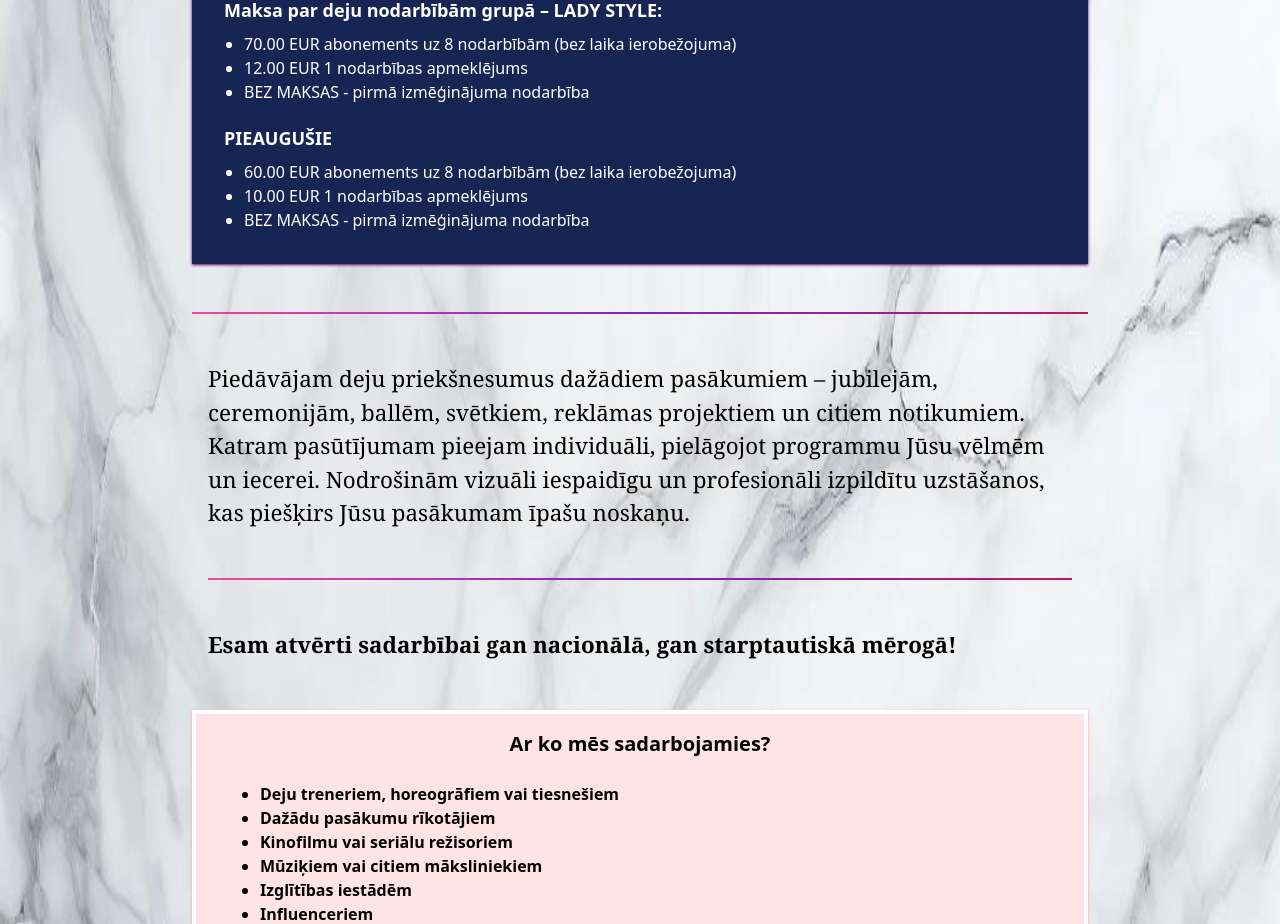
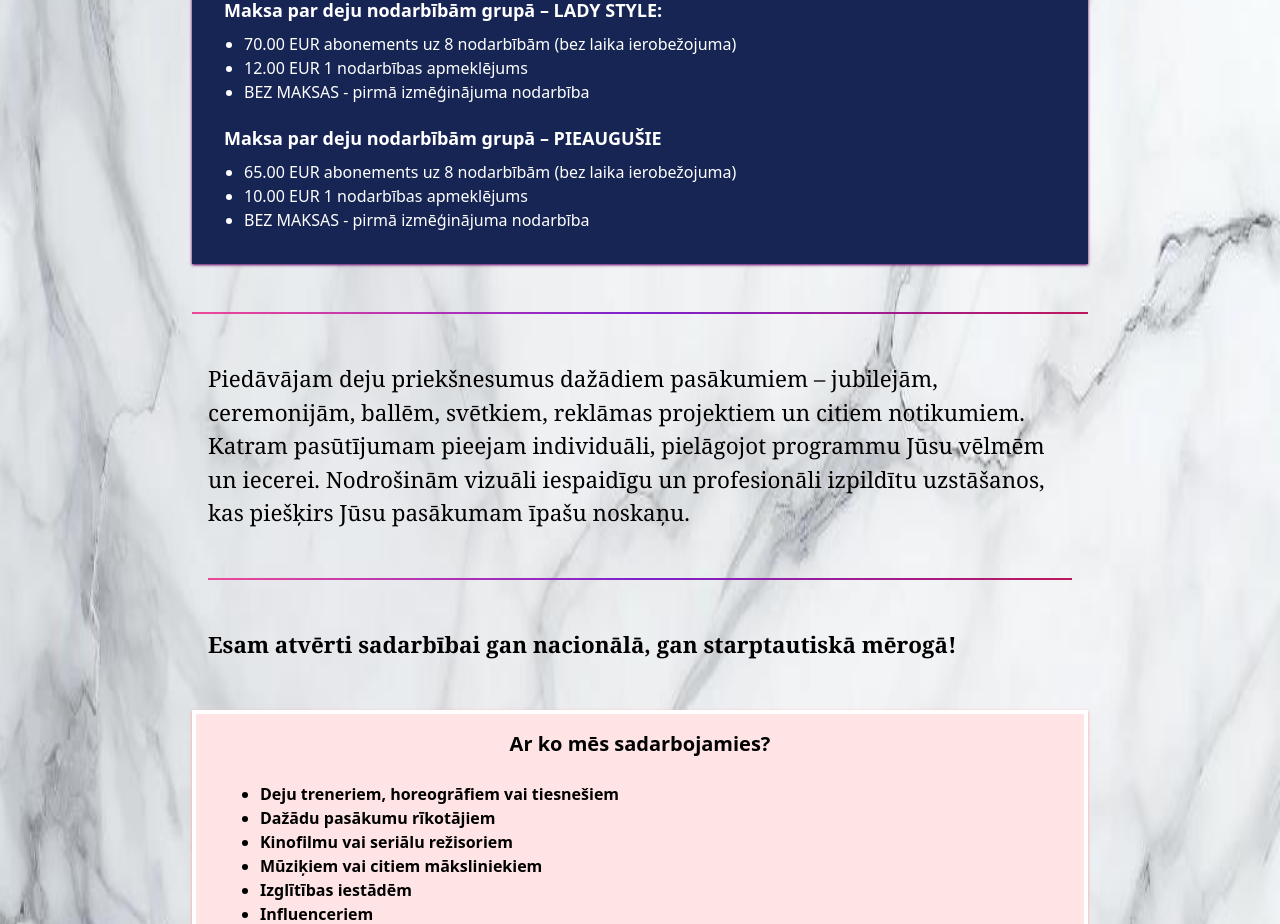
Before and after one commit to ErnestNeimanis/virziens, a Vue app in the folder virziens/: page /services in a window 1280 px wide. Shown: the part 1400-2324 px from the top of the page. Built offline with nearby package versions, Linux system fonts and the light colour scheme; a web font is replaced by a local one.

Commit message:
Update ServicesView.vue

```diff
--- a/virziens/src/views/ServicesView.vue
+++ b/virziens/src/views/ServicesView.vue
@@ -277,10 +277,10 @@ const section3 = [
               </div>
 
               <div class="mt-5 ">
-                <h2 class="text-lg font-extrabold">PIEAUGUŠIE</h2>
+                <h2 class="text-lg font-extrabold">Maksa par deju nodarbībām grupā – PIEAUGUŠIE</h2>
                 <ul class="list-disc pl-5 mt-2 ">
 
-                  <li>60.00 EUR abonements uz 8 nodarbībām (bez laika ierobežojuma)</li>
+                  <li>65.00 EUR abonements uz 8 nodarbībām (bez laika ierobežojuma)</li>
                   <li>10.00 EUR 1 nodarbības apmeklējums</li>
                   <li>BEZ MAKSAS - pirmā izmēģinājuma nodarbība</li>
 
```
